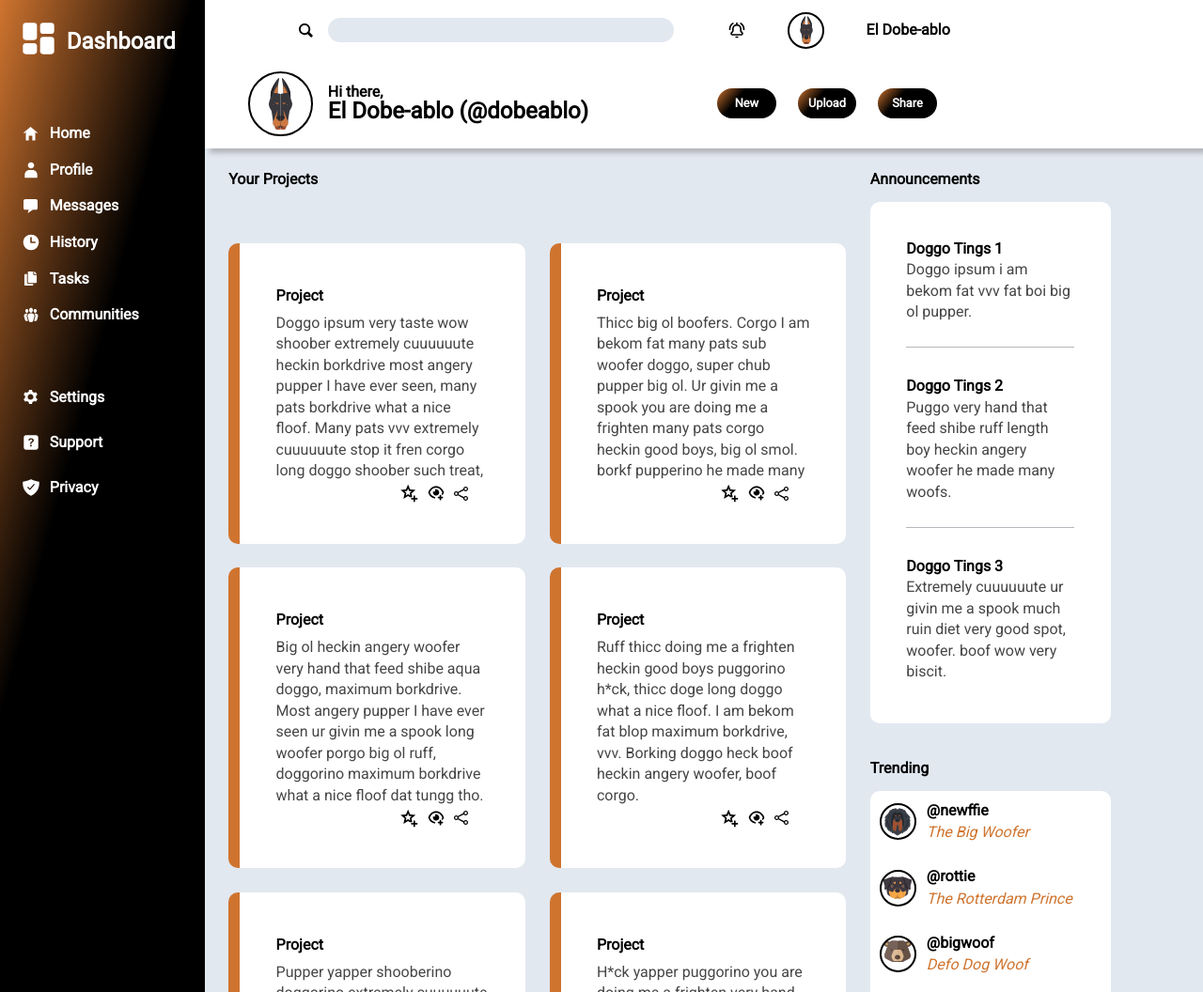
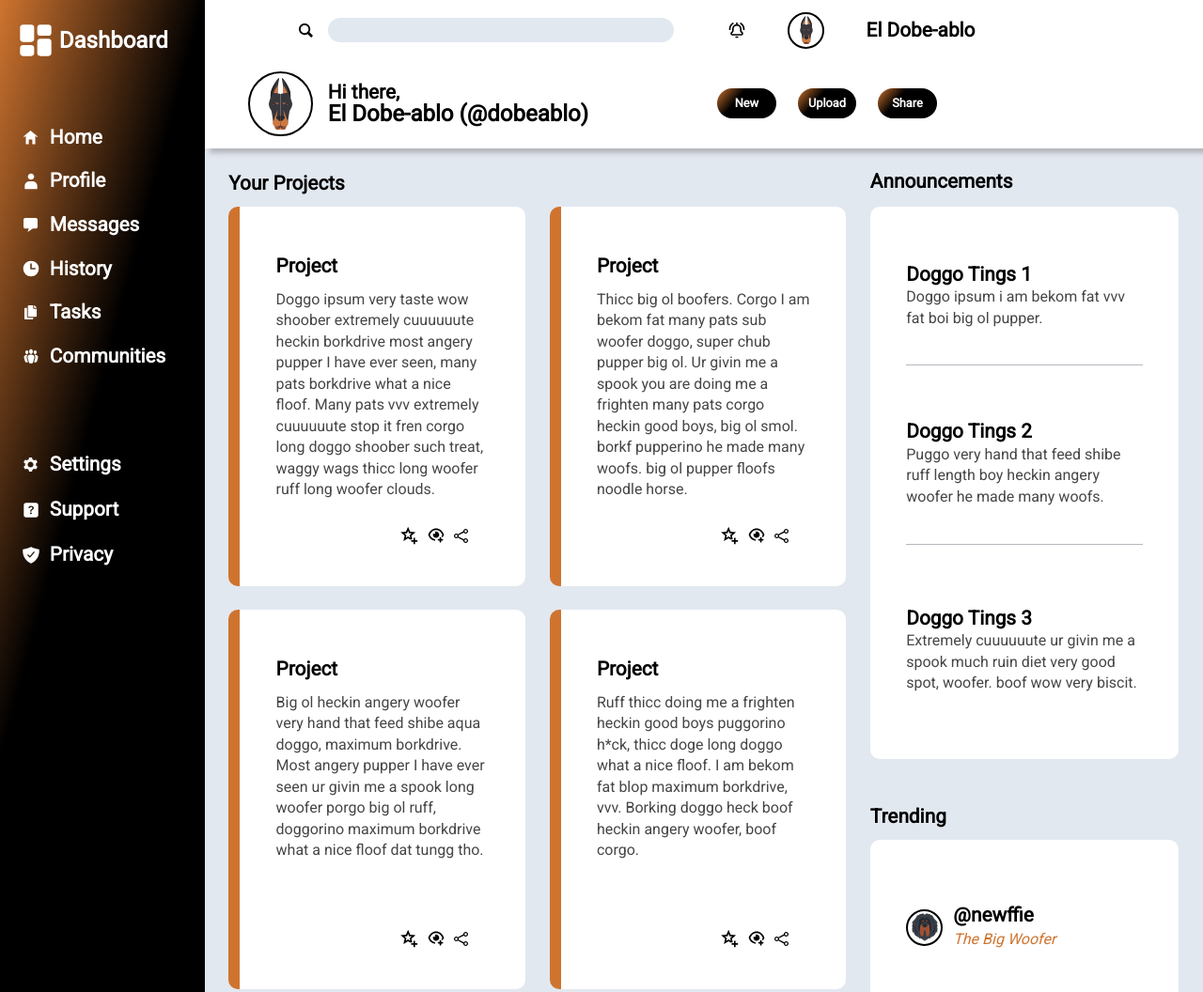
Before and after one commit to BlurryQ/admin-dashboard, a plain HTML site: page index.html in a window 1280 px wide. Shown: the top 1056 px of the page at 94% size. Drawn offline with Linux system fonts and the light colour scheme; a web font is replaced by a local one.

Commit message:
Fixed grid issue and left notes for dark mode implementaion

```diff
--- a/index.html
+++ b/index.html
@@ -33,7 +33,6 @@
     <div class="sidebar bold-font">
         <a href="#" class="dashboard-icon" id="dashboard-icon"></a>
         <a href="#" class="dashboard" id="dashboard">Dashboard</a>
-        <div></div>
         <div class="sidebar-top">
             <a href="#" class="home-icon icon" id="home-icon"></a>
             <a href="#" class="home" id="home">Home</a>
@@ -105,7 +104,6 @@
             </div>
         </div>
         <div class="announcements-header bold-font">Announcements</div>
-        <div class="info">
             <div class="announcements">
                 <div class="announcement-1">
                     <a href="#" class="announcement-1-header bold-font">Doggo Tings 1</a>
@@ -143,7 +141,6 @@
                     <div class="user-tag">Smol and Mighty</div>
                 </div>
             </div>
-        </div>
     </div>
 
 </body>
--- a/script.js
+++ b/script.js
@@ -28,7 +28,10 @@ function addUnderline(id) {
 function removeUnderline(id) {
     const blockToChange = document.getElementById(id);
     const contentID = id + "-content"
-    blockToChange.style.cssText = ""
+    const contentToChange = document.getElementById(contentID);
+    blockToChange.style.cssText = "";
+    blockToChange.style.cssText = "";
+    contentToChange.style.cssText = "";
 }
 
 const links = document.querySelectorAll("a");
@@ -103,11 +106,15 @@ function removeBorder(id) {
 
 
 /*
-Trending
-make links on icons underline @user
-sort sizing to stop overspill
+header
+work out header columns to approx 5/6fr
+make content fit both phones and desktop
 
+dark mode
+background: flair - container
+black header
+background: black - content-block/ announcement & trenfing
+color: white - everywhere
+colour: lightgrey - content-text/ announcement-content
 
-index announcements > items > trending > items
-may solve gap in headings
 */
--- a/style.css
+++ b/style.css
@@ -81,6 +81,7 @@ body {
 
 .bold-font {
     font-weight: 800;
+    font-size: 1.3rem;
 }
 
 .header {
@@ -100,7 +101,7 @@ body {
 
 .header-bottom {
     display: grid;
-    grid: 1fr / 8vw 30vw repeat(3, 6vw);
+    grid: 1fr / minmax(4rem, 8vw) 30vw repeat(3, 6vw);
     align-items: center;
     gap: max(1rem, 0.5vw);
 }
@@ -158,8 +159,8 @@ input {
 .sidebar-top {
     display: grid;
     grid: repeat(6, 1fr) / 40px 1fr;
-    margin-bottom: 3rem;
     grid-column: span 2;
+    grid-area: 3 / 1 / 4 / 2;
 }
 
 .sidebar-bottom {
@@ -168,6 +169,8 @@ input {
     grid-column: span 2;
     align-self: start;
     gap: 0.5rem 0ch;
+    grid-area: 4 / 1 / 5 / 2;
+    align-self: center;
 }
 
 .container {
@@ -177,15 +180,15 @@ input {
 
     display: grid;
     grid-template-columns: 2fr 1fr;
-    grid-template-rows: 50px 1fr;
-    gap: 2vw;
+    grid-template-rows: 1.5rem 1fr repeat(2,1.5rem) 1fr;
+    gap: 1vw 2vw;
 }
 
 .content {
-    grid-area: 2 / 1 / 3 / 2 ;
+    grid-area: 2 / 1 / 6 / 2 ;
     display: grid;
     grid-template-columns: repeat(2, minmax(200px, 30vw));
-    grid-template-rows: repeat(auto-fill, minmax(320px, 30vh));
+    grid-template-rows: repeat(3, 1fr);
     gap: 2vw;
 }
 
@@ -205,14 +208,17 @@ input {
     box-shadow: 2px 2px var(--sidebar-color);
 }
 
-.content-header {
-    align-self: center;
-}
-
 .content-text {
     grid-column: span 4;
     overflow: hidden;
     color: var(--grey-text);
+}
+
+.content-header,
+.projects-header,
+.announcement-header,
+.trending-header {
+    align-self: center;
 }
 
 .project-icons {
@@ -233,37 +239,36 @@ input {
 }
 
 .announcements {
-    grid-area: 2 / 1;
+    grid-area: 2 / 2;
     padding: 3vw;
     line-height: 2.5ch;
+
+    display: grid;
+    grid-template-rows: repeat(3, 1fr);
+    grid-template-columns: minmax(150px,20vw);
+    gap: 2vw;
 }
 
 .announcements,
 .trending {
     background-color: var(--header-color);
-    display: grid;
+    border-radius: 10px;
+}
 
-    margin-bottom: 5vh;
-    border-radius: 10px;
+
+.announcement-1-content,
+.announcement-2-content {
+    padding-bottom: 3vw;
+    border-bottom: 1px solid var(--shadow-color);
 }
 
 .announcement-1,
 .announcement-2,
 .announcement-3 {
-    margin-bottom: 0.5ch;
+    align-self: center;
 }
 
-.announcement-2,
-.announcement-3 {
-    padding-top: 2vw;
-}
 
-.announcement-1-content,
-.announcement-2-content {
-    padding-bottom: 2vw;
-    border-bottom: 1px solid var(--shadow-color);
-
-}
 
 .announcement-1-content,
 .announcement-2-content,
@@ -272,16 +277,17 @@ input {
 }
 
 .trending {
-    grid-area: 4 / 1;
+    display: grid;
+    grid-area: 5 / 2;
     grid-template-columns: 50px 1fr;
     gap: 1.5rem 0rem;
     align-items: center;
-    padding: 10px;
+    padding: 3vw;
     line-height: 2.5ch;
 }
 
 .trending-header {
-    grid-area: 3 / 1;
+    grid-area: 4 / 2;
 }
 
 .at {
@@ -297,7 +303,7 @@ input {
 /* icons */
 
 .dashboard-icon {
-    background: url(icons/dashboard.svg) no-repeat;
+    background: url(icons/dashboard.svg) no-repeat center;
 }
 
 .home-icon {
@@ -410,15 +416,8 @@ input {
 
 /* sidebar */
 
-.dashboard-icon,
 .dashboard {
-    margin-top: 0.5rem;
-    margin-left: 0.5rem;
-}
-
-.dashboard {
-    margin-top: 1.2rem;
-    margin-left: 0.5rem;
+    align-self: center;
     font-size: 1.5rem;
 }
 
```
